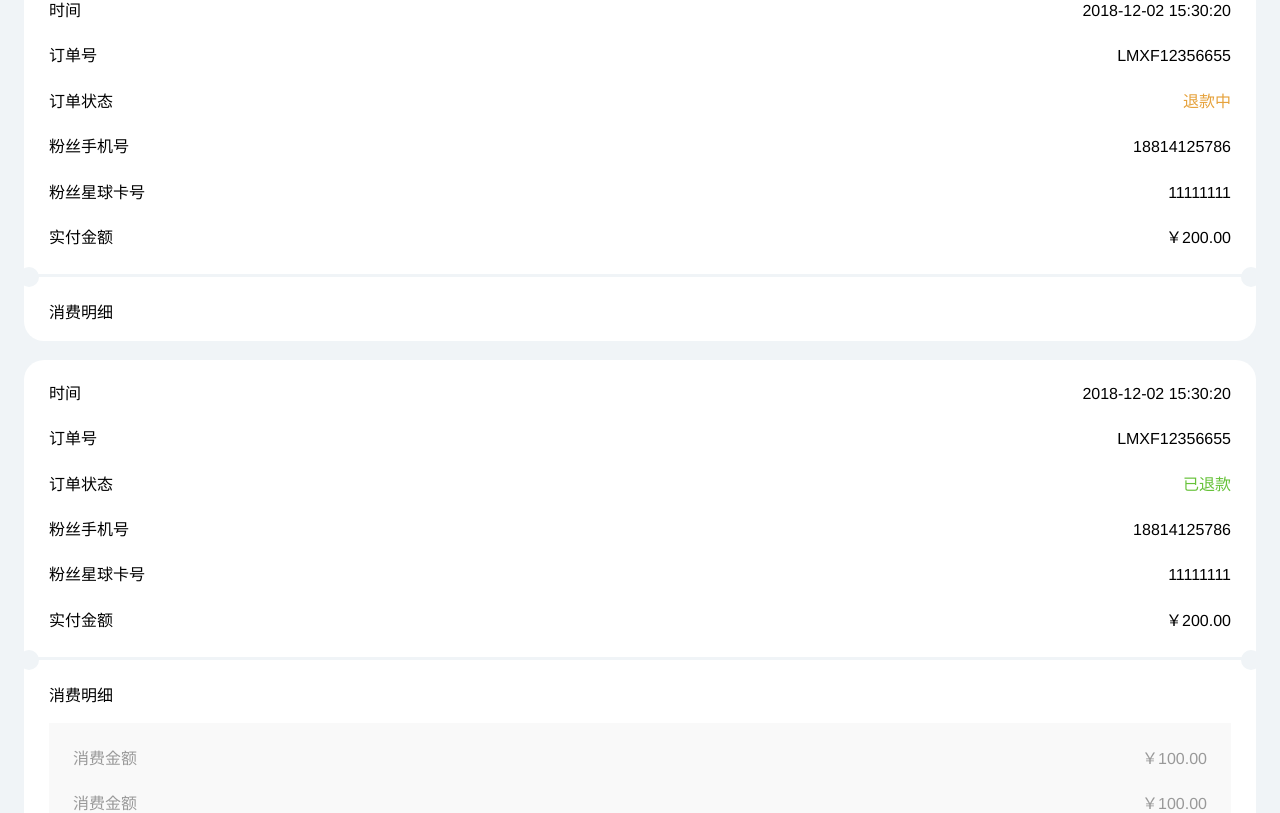
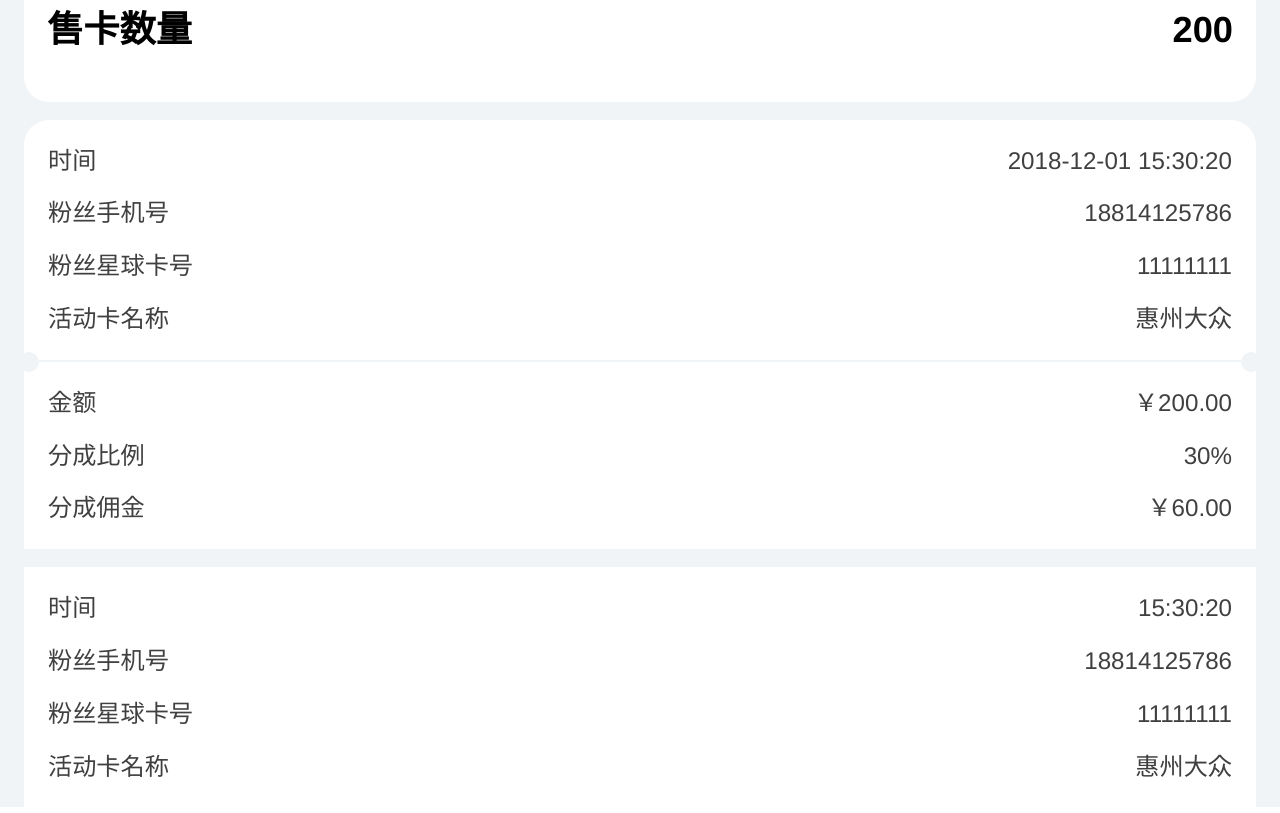
Before and after one commit to a123648305/commodity-list, a Vue app: page /#/home in a window 1280 px wide. Shown: the part 434-1247 px from the top of the page. Built offline with nearby package versions, Linux system fonts and the light colour scheme.

Commit message:
售卡分成

```diff
--- a/src/pages/home/template/tabBox/index.vue
+++ b/src/pages/home/template/tabBox/index.vue
@@ -37,15 +37,17 @@
             <li>消费佣金支出</li>
         </ul>
         <div class="container">
-            <operating-incom></operating-incom>
+            <!--<operating-incom></operating-incom>-->
+            <sale-card></sale-card>
         </div>
     </div>
 </template>
 
 <script>
 import operatingIncom from './operatingIncom'
+import saleCard from './saleCard'
 export default {
-    components: { operatingIncom },
+    components: { operatingIncom, saleCard },
     data() {
         return {
 
--- /dev/null
+++ b/src/pages/home/template/tabBox/saleCard.vue
@@ -0,0 +1,176 @@
+<style lang="less" scoped>
+.salecard-item {
+  background: #f0f4f7;
+  width: 100%;
+  box-sizing: border-box;
+  padding: 0 24px;
+  .item-top {
+    padding: 51px 23px;
+    background-color: #fff;
+    font-size: 36.25px;
+    border-radius: 25px;
+    font-weight: bold;
+    .dps {
+      float: right;
+    }
+  }
+  .item-content {
+    color: #404040;
+    background-color: #fff;
+    margin-top: 18px;
+    padding: 27px 24px;
+    font-size: 24.17px;
+    border-radius: 25px 25px 0 0;
+    .item-list {
+      margin-bottom: 25px;
+    }
+    li:last-child {
+      margin-bottom: 0;
+    }
+    .dps {
+      float: right;
+    }
+  }
+  .item-content-bottom {
+    color: #404040;
+    font-size: 24.17px;
+    background-color: #fff;
+    border-top: 2px solid #f0f4f7;
+    padding: 27px 24px;
+    position: relative;
+    .left-solt {
+      width: 20px;
+      height: 20px;
+      background-color: #f0f4f7;
+      position: absolute;
+      border-radius: 10px;
+      top: -10px;
+      left: -5px;
+    }
+    .right-solt {
+      width: 20px;
+      height: 20px;
+      background-color: #f0f4f7;
+      position: absolute;
+      border-radius: 10px;
+      top: -10px;
+      right: -5px;
+    }
+    .item-list {
+      margin-bottom: 25px;
+    }
+    li:last-child {
+      margin-bottom: 0;
+    }
+    .dps {
+      float: right;
+    }
+  }
+  .item-bottom {
+    color: #404040;
+    background-color: #fff;
+    padding: 27px 24px;
+    font-size: 24.17px;
+    margin-top: 18px;
+    .item-list {
+      margin-bottom: 25px;
+    }
+    li:last-child {
+      margin-bottom: 0;
+    }
+    .dps {
+      float: right;
+    }
+  }
+}
+</style>
+
+<template>
+    <div class="salecard-item">
+        <div class="item-top">
+            <ul>
+                <li>
+                    <span class="title">售卡数量</span>
+                    <span class="dps">200</span>
+                </li>
+            </ul>
+        </div>
+        <div class="item-content">
+            <ul>
+                <li class="item-list">
+                    <span class="title">时间</span>
+                    <span class="dps">2018-12-01 15:30:20</span>
+                </li>
+                <li class="item-list">
+                    <span class="title">粉丝手机号</span>
+                    <span class="dps">18814125786</span>
+                </li>
+                <li class="item-list">
+                    <span class="title">粉丝星球卡号</span>
+                    <span class="dps">11111111</span>
+                </li>
+                <li class="item-list">
+                    <span class="title">活动卡名称</span>
+                    <span class="dps">惠州大众</span>
+                </li>
+            </ul>
+        </div>
+        <div class="item-content-bottom">
+            <div class="left-solt"></div>
+            <div class="right-solt"></div>
+            <ul>
+                <li class="item-list">
+                    <span class="title">金额</span>
+                    <span class="dps">￥200.00</span>
+                </li>
+                <li class="item-list">
+                    <span class="title">分成比例</span>
+                    <span class="dps">30%</span>
+                </li>
+                <li class="item-list">
+                    <span class="title">分成佣金</span>
+                    <span class="dps">￥60.00</span>
+                </li>
+            </ul>
+        </div>
+        <div class="item-bottom">
+            <ul>
+                <li class="item-list">
+                    <span class="title">时间</span>
+                    <span class="dps">15:30:20</span>
+                </li>
+                <li class="item-list">
+                    <span class="title">粉丝手机号</span>
+                    <span class="dps">18814125786</span>
+                </li>
+                <li class="item-list">
+                    <span class="title">粉丝星球卡号</span>
+                    <span class="dps">11111111</span>
+                </li>
+                <li class="item-list">
+                    <span class="title">活动卡名称</span>
+                    <span class="dps">惠州大众</span>
+                </li>
+            </ul>
+        </div>
+    </div>
+</template>
+
+<script>
+export default {
+    data() {
+        return {
+
+        }
+    },
+    computed: {
+
+    },
+    mounted() {
+
+    },
+    methods: {
+
+    },
+}
+</script>
```
